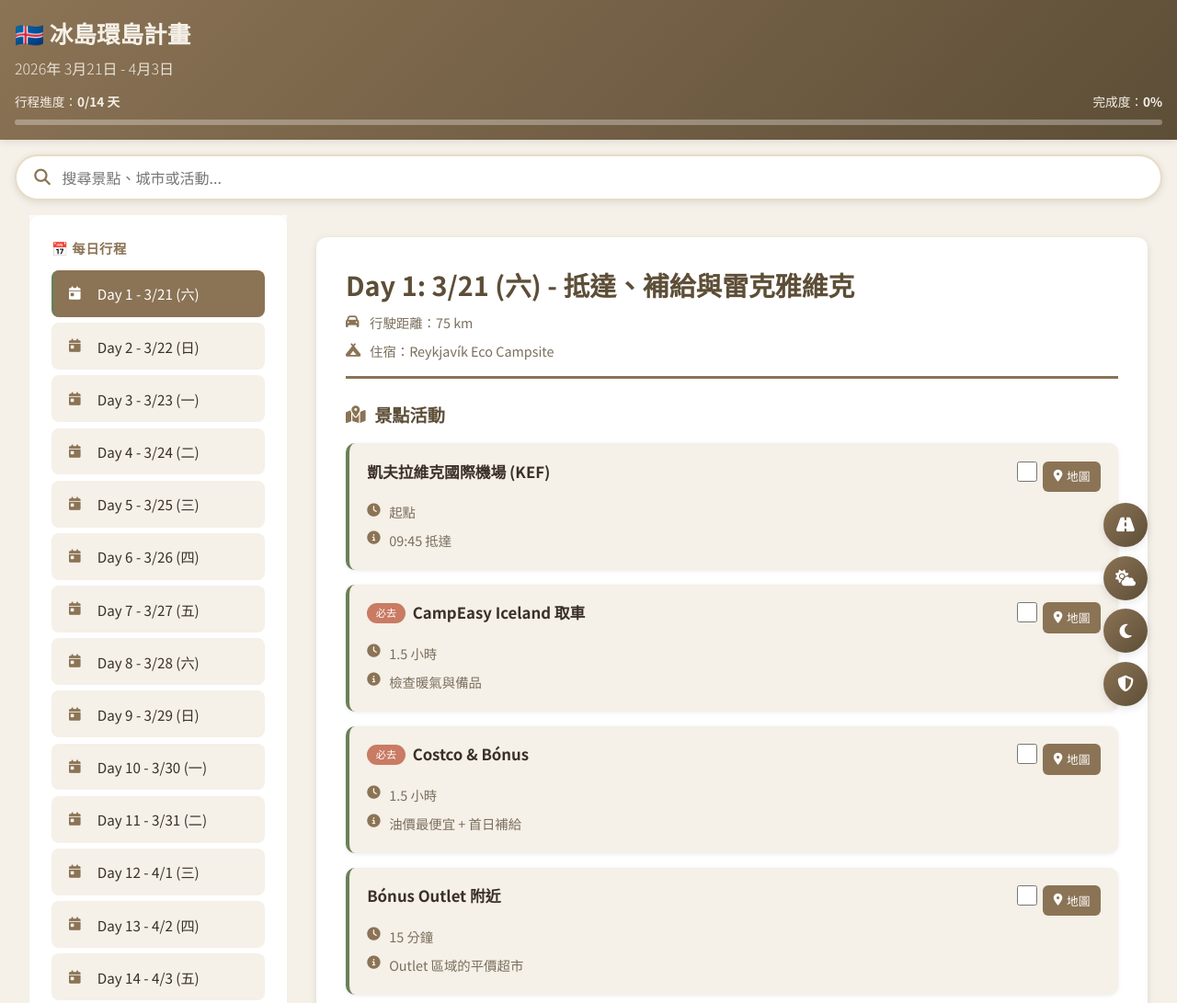
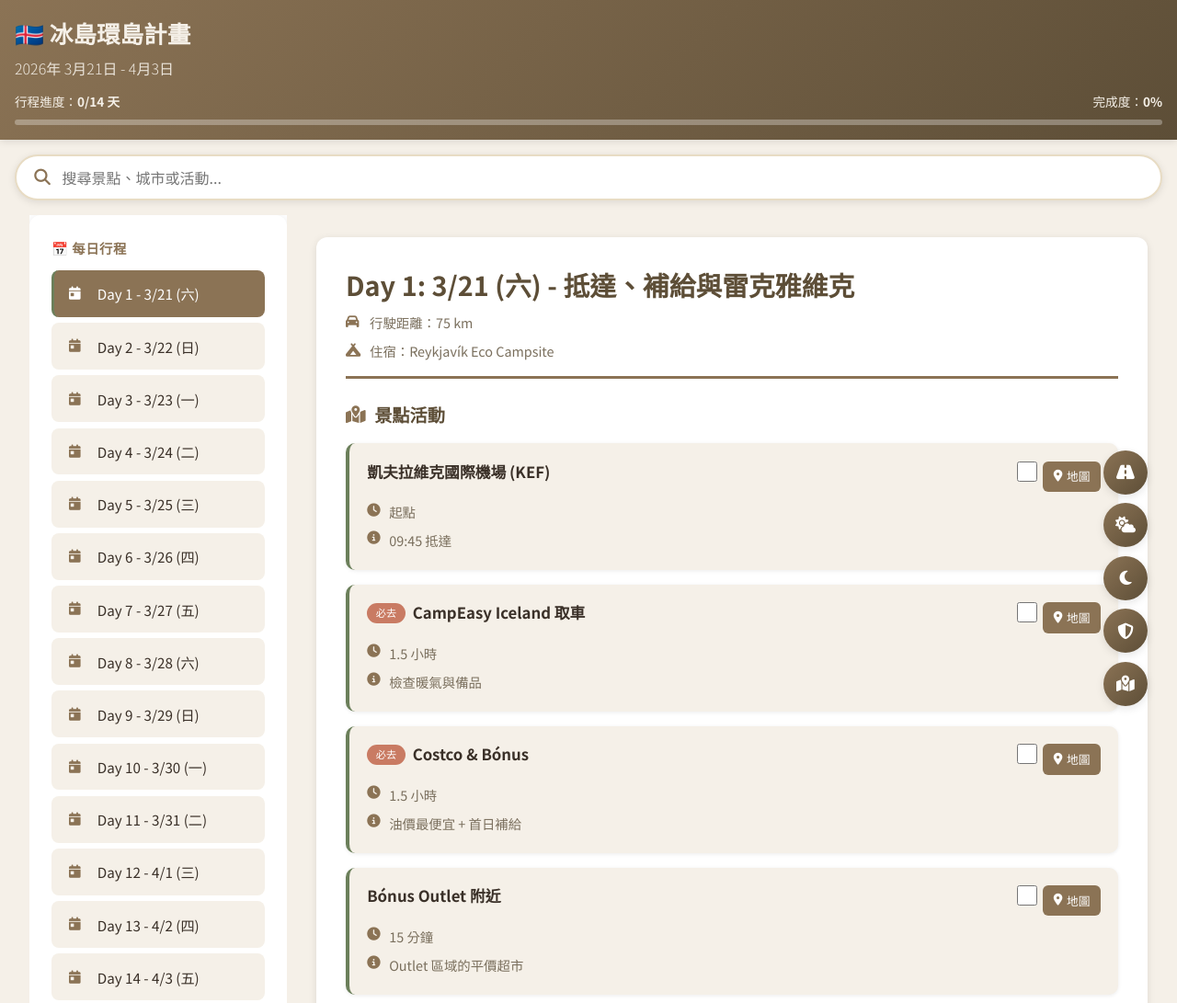
Before and after one commit to cecilchiu/iceland-trip, a plain HTML site: page index.html in a window 1280 px wide. Shown: the top 1091 px of the page at 92% size. Drawn offline with Linux system fonts and the light colour scheme.

Commit message:
Update index.html

```diff
--- a/index.html
+++ b/index.html
@@ -118,6 +118,11 @@
                 <i class="fas fa-shield-alt"></i>
             </a>
         </button>
+        <button class="quick-link-btn" title="我的地圖">
+            <a href="https://www.google.com/maps/@64.5372212,-23.6285889,6z?entry=ttu&g_ep=EgoyMDI2MDMxMS4wIKXMDSoASAFQAw%3D%3D" target="_blank">
+                <i class="fas fa-map-marked-alt"></i>
+            </a>
+        </button>
     </div>
 
     <script src="data.js"></script>
```
